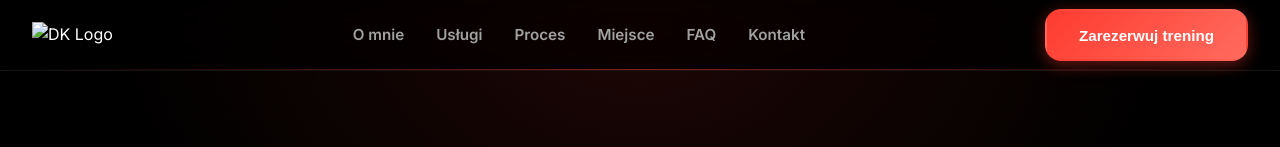
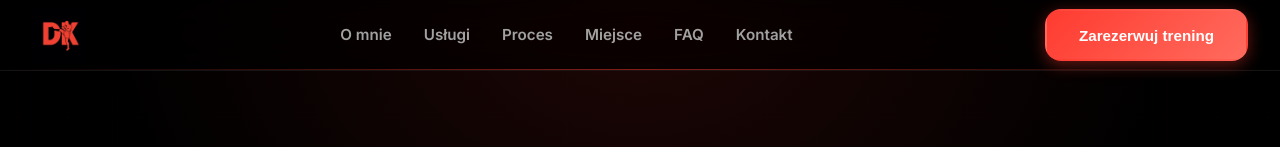
Before and after one commit to mawikpartners-jpg/dawid, a website built with Vite: page index.html in a window 1280 px wide. Shown: the top 147 px of the page. Built offline with nearby package versions, Linux system fonts and the light colour scheme; files whose address does not match are found by name.

Commit message:
Updated index.html

```diff
--- a/index.html
+++ b/index.html
@@ -9,7 +9,7 @@
   <link rel="preconnect" href="https://fonts.gstatic.com" crossorigin>
   <link href="https://fonts.googleapis.com/css2?family=Oswald:wght@400;500;600;700&family=Inter:wght@400;500;600;700;800;900&display=swap&subset=latin,latin-ext" rel="stylesheet">
   <link rel="canonical" href="PLACEHOLDER_SITE_URL">
-  <link rel="icon" type="image/png" href="/public/DKlogo.png">
+  <link rel="icon" type="image/png" href="/public/dklogo-dpualvn8.png">
 
   <meta property="og:type" content="website">
   <meta property="og:title" content="Dawid Kościelak | Osobisty Trener Kickboxingu i MMA">
@@ -125,7 +125,7 @@
   <nav class="nav" aria-label="Główna nawigacja">
     <div class="nav-container">
       <a href="#hero" class="logo-link">
-        <img src="/public/DKlogo.png" alt="DK Logo" class="logo-image">
+        <img src="/public/dklogo-dpualvn8.png" alt="DK Logo" class="logo-image">
         <span class="logo-pulse"></span>
       </a>
       <ul class="nav-links">
```
